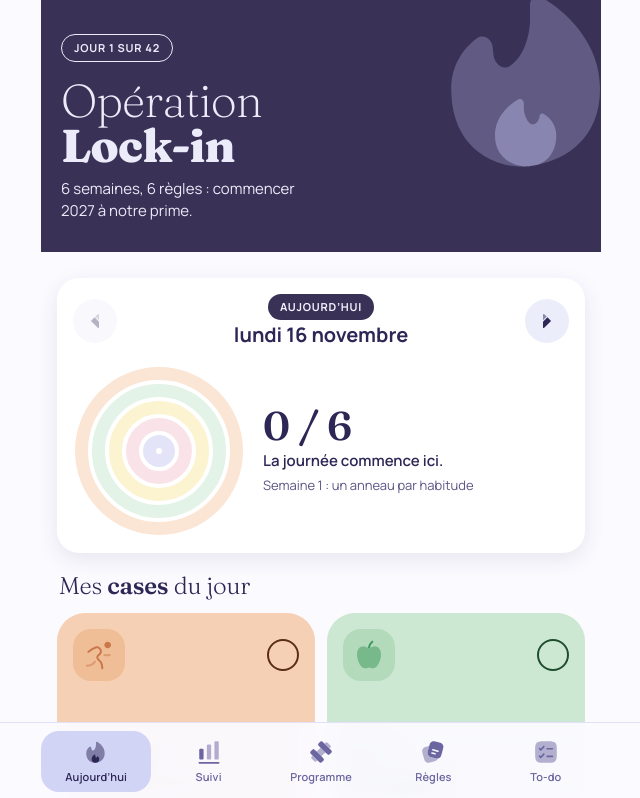
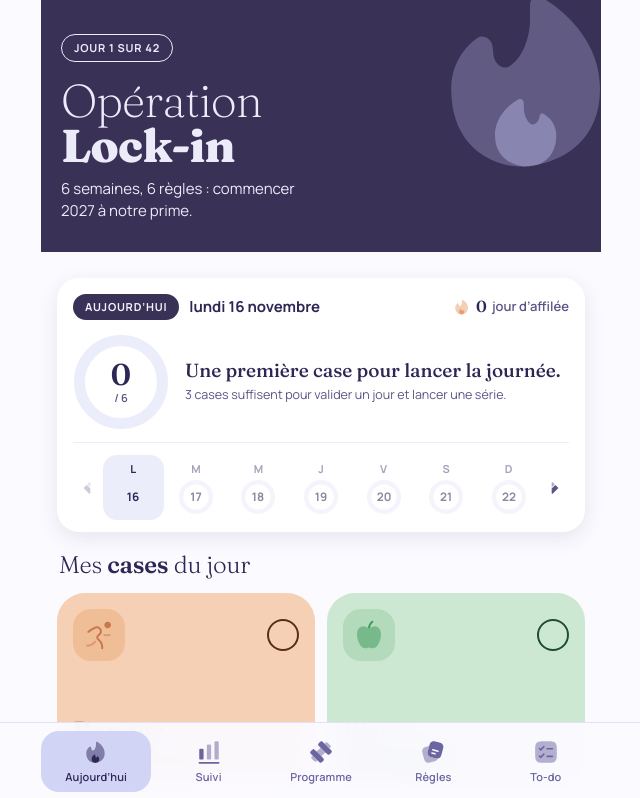
Before and after one commit to aurelie-droid/lock-in, a plain HTML site: page index.html in a window 1280 px wide. Shown: the top 798 px of the page, without its empty margins (319-959 px from the left). Drawn offline with Linux system fonts and the light colour scheme.

Commit message:
Progression : anneau du jour, semaine en 7 jours, capsules des semaines, animation fluide
Co-Authored-By: Claude Sonnet 5.5 <noreply@anthropic.com>
Claude-Session: https://claude.ai/code/session_014pGNguzEjPBR8fMB7xwN6G

```diff
--- a/index.html
+++ b/index.html
@@ -495,6 +495,48 @@ nav.tabs button .i{width:26px;height:26px}
 .rmsg{font-size:15px;color:var(--ink);font-weight:600}
 .rsub{font-size:13px;color:var(--wine)}
 .ringwrap .rings{width:150px;height:150px;flex:none}
+.prog{padding:16px 16px 12px}
+.ptop{display:flex;align-items:center;justify-content:space-between;gap:10px}
+.pl{display:flex;align-items:center;gap:10px;min-width:0}
+.pdate{font-size:15px;font-weight:700;color:var(--ink);white-space:nowrap;overflow:hidden;text-overflow:ellipsis}
+.pstreak{display:flex;align-items:center;gap:5px;font-size:13px;color:#5B5585;font-weight:600;white-space:nowrap}
+.pstreak .i{color:#E7A06F}
+.pstreak b{font-family:var(--serif);font-weight:600;font-size:16px;color:var(--ink)}
+.pmain{display:flex;align-items:center;gap:16px;margin-top:14px}
+.pring{position:relative;width:96px;height:96px;flex:none}
+.pring .rings{width:96px;height:96px;display:block}
+.pnum{position:absolute;inset:0;display:flex;flex-direction:column;align-items:center;justify-content:center;line-height:1}
+.pnum b{font-family:var(--serif);font-weight:600;font-size:30px;color:var(--ink);font-variation-settings:'SOFT' 100,'WONK' 1,'opsz' 144}
+.pnum i{font-style:normal;font-size:11px;color:#5B5585;font-weight:600;margin-top:2px}
+.pring.done{animation:ringpop .7s cubic-bezier(.34,1.56,.64,1)}
+@keyframes ringpop{0%{transform:scale(1)}45%{transform:scale(1.09)}100%{transform:scale(1)}}
+.ptxt{display:flex;flex-direction:column;gap:6px;min-width:0}
+.pmsg{font-family:var(--serif);font-weight:500;font-size:19px;line-height:1.2;color:var(--ink);font-variation-settings:'SOFT' 100,'WONK' 1,'opsz' 36}
+.phint{font-size:12.5px;color:#5B5585;line-height:1.35}
+.pweek{display:grid;grid-template-columns:28px repeat(7,1fr) 28px;gap:2px;align-items:center;margin-top:12px;padding-top:12px;border-top:1px solid #ECEDFB}
+.wnav{width:28px;height:36px;display:grid;place-items:center;color:#5B5585;border-radius:10px}
+.wnav:disabled{opacity:.3}
+.pday{display:flex;flex-direction:column;align-items:center;gap:3px;padding:6px 0 5px;border-radius:14px}
+.pday .dl{font-size:11px;font-weight:700;color:#5B5585}
+.pday .rings{width:36px;height:36px}
+.pday.sel{background:#ECEDFB}
+.pday.now .dl{color:var(--ink)}
+.pday.fut{opacity:.55}
+.sumcard{padding:16px}
+.sumtop{display:flex;align-items:flex-end;justify-content:space-between;gap:12px}
+.sbig{display:flex;align-items:baseline;gap:6px}
+.sbig b{font-family:var(--serif);font-weight:600;font-size:44px;line-height:.9;color:var(--ink);font-variation-settings:'SOFT' 100,'WONK' 1,'opsz' 144}
+.sbig span{font-size:13px;color:#5B5585;font-weight:600}
+.schips{display:flex;gap:6px}
+.schips span{display:flex;flex-direction:column;align-items:center;min-width:56px;padding:7px 8px;border-radius:14px;background:#F2F3FD;font-size:11px;color:#5B5585;font-weight:600;line-height:1.2}
+.schips b{font-family:var(--serif);font-weight:600;font-size:17px;color:var(--ink)}
+.caps{display:grid;grid-template-columns:repeat(6,1fr);gap:8px;margin-top:16px}
+.cap{display:flex;flex-direction:column;align-items:center;gap:6px}
+.cap .cb{position:relative;width:100%;height:56px;border-radius:18px;background:#ECEDFB;overflow:hidden}
+.cap .cf{position:absolute;inset:0;background:#B9BCF6;transform-origin:bottom;transform:scaleY(0);border-radius:0}
+.cap.now .cf{background:#8E92F0}
+.cap span{font-size:12px;font-weight:700;color:#5B5585}
+.cap.now span{color:var(--ink)}
 </style>
 </head>
 <body>
@@ -650,14 +692,31 @@ function banner(pill,title,sub,tone){const m=title.indexOf('Lock-in')>-1?'flame'
 
 function lockSvg(){return '<svg class="lock" viewBox="0 0 120 120" aria-hidden="true"><circle cx="60" cy="60" r="56" fill="#CFD1F5" opacity=".22"/><circle cx="60" cy="60" r="40" fill="#CFD1F5" opacity=".26"/><path d="M42 54V42a18 18 0 0 1 36 0v12" fill="none" stroke="#CFD1F5" stroke-width="9" stroke-linecap="round"/><rect x="32" y="52" width="56" height="42" rx="14" fill="#CFD1F5"/><circle cx="60" cy="68" r="6.5" fill="#3A3156"/><rect x="57" y="70" width="6" height="14" rx="3" fill="#3A3156"/><path d="M98 20l2.2 6.3 6.3 2.2-6.3 2.2-2.2 6.3-2.2-6.3-6.3-2.2 6.3-2.2z" fill="#CFD1F5"/><path d="M20 84l1.6 4.4 4.4 1.6-4.4 1.6-1.6 4.4-1.6-4.4-4.4-1.6 4.4-1.6z" fill="#CFD1F5"/></svg>';}
 
-function rings(size,stroke,gap,items,label){
-  const c=size/2;let h='<svg class="rings" viewBox="0 0 '+size+' '+size+'" role="img" aria-label="'+label+'">';
-  items.forEach((it,k)=>{const r=c-stroke/2-2-k*(stroke+gap),C=2*Math.PI*r,v=Math.max(0,Math.min(1,it.v));
-    h+='<circle cx="'+c+'" cy="'+c+'" r="'+r.toFixed(1)+'" fill="none" stroke="'+it.t+'" stroke-width="'+stroke+'"/>';
-    if(v>0.001)h+='<circle class="rg" cx="'+c+'" cy="'+c+'" r="'+r.toFixed(1)+'" fill="none" stroke="'+it.c+'" stroke-width="'+stroke+'" stroke-linecap="round" stroke-dasharray="'+(C*v).toFixed(1)+' '+C.toFixed(1)+'" transform="rotate(-90 '+c+' '+c+')"/>';});
-  return h+'</svg>';
+const SOFT='#A9ACF2',SOFT2='#8E92F0',TRACK='#ECEDFB';
+const PROG_LAST={};
+function ring1(size,stroke,frac,key,col,label,extra){
+  const c=size/2,r=c-stroke/2-1,C=2*Math.PI*r;
+  return '<svg class="rings" viewBox="0 0 '+size+' '+size+'" width="'+size+'" height="'+size+'" role="img" aria-label="'+label+'"><circle cx="'+c+'" cy="'+c+'" r="'+r.toFixed(1)+'" fill="none" stroke="'+TRACK+'" stroke-width="'+stroke+'"/><circle class="rg" data-k="'+key+'" data-f="'+frac.toFixed(3)+'" data-c="'+C.toFixed(2)+'" cx="'+c+'" cy="'+c+'" r="'+r.toFixed(1)+'" fill="none" stroke="'+col+'" stroke-width="'+stroke+'" stroke-linecap="round" stroke-dasharray="0 '+C.toFixed(2)+'" transform="rotate(-90 '+c+' '+c+')"/>'+(extra||'')+'</svg>';
 }
-const RING_COL={pe:['#E08A5A','#FBE6D6'],gr:['#4FB06F','#E3F3E7'],ye:['#E9C03A','#FCF3D0'],pi:['#E5809A','#FAE3E8'],la:['#5558BD','#E3E4F8'],bl:['#4A9BE0','#DDEEFB']};
+function animateProgress(){
+  const ease='cubic-bezier(.22,1,.36,1)';
+  document.querySelectorAll('.rg').forEach(el=>{
+    const k=el.dataset.k,f=+el.dataset.f,C=+el.dataset.c,from=PROG_LAST[k]||0;
+    el.style.transition='none';el.setAttribute('stroke-dasharray',(C*from).toFixed(2)+' '+C);
+    el.setAttribute('stroke-linecap',(f<0.01&&from<0.01)?'butt':'round');
+    void el.getBoundingClientRect();
+    el.style.transition='stroke-dasharray .95s '+ease;el.setAttribute('stroke-dasharray',(C*f).toFixed(2)+' '+C);
+    PROG_LAST[k]=f;
+  });
+  document.querySelectorAll('.cf').forEach(el=>{
+    const k=el.dataset.k,f=+el.dataset.f,from=PROG_LAST[k]||0;
+    el.style.transition='none';el.style.transform='scaleY('+from+')';
+    void el.getBoundingClientRect();
+    el.style.transition='transform .95s '+ease;el.style.transform='scaleY('+f+')';
+    PROG_LAST[k]=f;
+  });
+}
+const streakDays=()=>{let t=todayIdx();if(t<0)return 0;let i=Math.min(t,N-1),c=0;if(score(i)<3)i--;for(;i>=0&&score(i)>=3;i--)c++;return c;};
 function viewToday(){
   const t=todayIdx(),i=sel,ok=i<=t,s=score(i),x=xp(),l=level(x);
   const nextX=LEVELS[l+1]?LEVELS[l+1][0]:null;
@@ -665,10 +724,12 @@ function viewToday(){
   const msg=['La journée commence ici.','C’est lancé.','Ça prend forme.','À mi-chemin.','Belle lancée.','Plus qu’une case.','Journée parfaite.'][s];
   const dayPill=t<0?'Départ le 16 novembre':(t>=N?'Challenge terminé':'Jour '+(Math.min(t,N-1)+1)+' sur '+N);
   let h=banner(dayPill,'<span class="l">Opération</span><br>Lock-in','6 semaines, 6 règles : commencer 2027 à notre prime.','la3');
-  h+='<section class="block"><div class="card"><div class="daynav"><button class="circ" data-act="day" data-d="-1" aria-label="Jour précédent"'+(i<=0?' disabled':'')+'>'+ic('chevL')+'</button><div class="lbl">'+(i===t?'<span class="pill red">Aujourd’hui</span>':'<span class="pill">Jour '+(i+1)+'</span>')+'<b>'+fmt(i)+'</b></div><button class="circ" data-act="day" data-d="1" aria-label="Jour suivant"'+(i>=N-1?' disabled':'')+'>'+ic('chevR')+'</button></div>';
-  const wk=Math.floor(i/7),wd=range(7).map(k=>wk*7+k).filter(x=>x<N&&x<=Math.max(t,i));
-  const ritems=HAB.map(b=>({v:range(7).filter(k=>has(wk*7+k,b.id)).length/7,c:RING_COL[b.fam][0],t:RING_COL[b.fam][1]}));
-  h+='<div class="score rscore"><div class="rwrap">'+rings(172,13,4,ritems,'Habitudes de la semaine, un anneau par habitude')+'</div><div class="rtxt"><b>'+s+' / 6</b><span class="rmsg">'+msg+'</span><span class="rsub">Semaine '+(wk+1)+' : un anneau par habitude</span></div></div></div></section>';
+  const wk=Math.floor(i/7),rest=6-s,stk=streakDays();
+  const msg2=s===6?'Journée parfaite. Bravo.':(s===0?'Une première case pour lancer la journée.':'Encore '+rest+(rest>1?' cases':' case')+' pour une journée parfaite.');
+  const DL=['L','M','M','J','V','S','D'];
+  h+='<section class="block"><div class="card prog"><div class="ptop"><div class="pl">'+(i===t?'<span class="pill red">Aujourd’hui</span>':'<span class="pill">Jour '+(i+1)+'</span>')+'<span class="pdate">'+fmt(i)+'</span></div><span class="pstreak">'+ic('flame',18)+'<b>'+stk+'</b> '+(stk>1?'jours':'jour')+' d’affilée</span></div>';
+  h+='<div class="pmain"><div class="pring'+(s===6?' done':'')+'">'+ring1(96,11,s/6,'day'+i,s===6?SOFT2:SOFT,'Cases du jour : '+s+' sur 6')+'<span class="pnum"><b>'+s+'</b><i>/ 6</i></span></div><div class="ptxt"><span class="pmsg">'+msg2+'</span><span class="phint">'+(stk>0?'Garde le fil : 3 cases suffisent pour valider un jour.':'3 cases suffisent pour valider un jour et lancer une série.')+'</span></div></div>';
+  h+='<div class="pweek"><button class="wnav" data-act="day" data-d="-7" aria-label="Semaine précédente"'+(wk<=0?' disabled':'')+'>'+ic('chevL',20)+'</button>'+range(7).map(k=>{const di=wk*7+k;if(di>=N)return '<span></span>';const sc=score(di);return '<button class="pday'+(di===i?' sel':'')+(di===t?' now':'')+(di>t?' fut':'')+'" data-act="seld" data-i="'+di+'" aria-label="'+fmt(di)+', '+sc+' cases sur 6"><span class="dl">'+DL[k]+'</span>'+ring1(40,5,sc/6,'w'+di,SOFT,'',`<text x="20" y="24.5" text-anchor="middle" font-size="13" font-weight="700" fill="#2D2756">${dateOf(di).getUTCDate()}</text>`)+'</button>';}).join('')+'<button class="wnav" data-act="day" data-d="7" aria-label="Semaine suivante"'+(wk>=5?' disabled':'')+'>'+ic('chevR',20)+'</button></div></div></section>';
   h+='<section class="block"><div class="sec-title"><h3>Mes <span class="k">cases</span> du jour</h3></div><div class="tiles">';
   HAB.forEach((b,k)=>{const on=has(i,b.id);h+='<button class="tile ccard '+b.tone+(on?' on':'')+'" data-act="tick" data-h="'+b.id+'" aria-pressed="'+on+'"><span class="top"><span class="ico">'+ic(b.icon)+'</span><span class="chk">'+ic('check',16)+'</span></span><span class="tt">'+(b.k===1?'<b>'+b.t1+'</b><span class="l">'+b.t2+'</span>':'<span class="l">'+b.t1+'</span><b>'+b.t2+'</b>')+(b.sub?'<span class="sub">'+b.sub+'</span>':'')+'</span></button>';});
   const w=Math.floor(i/7),rc=renfoWeek(w),ron=has(i,'renfo');
@@ -685,7 +746,8 @@ function viewSuivi(){
   const active=range(N).filter(i=>D(i).length>0).length;
   const weeksOk=range(6).filter(w=>renfoWeek(w)>=3).length;
   let h=banner('Mon suivi','<span class="l">Mes</span><br>progrès','Chaque case compte. Regarde le chemin parcouru.','la2');
-  h+='<section class="block"><div class="card ringwrap">'+rings(176,11,3,range(6).map(w=>({v:range(7).reduce((a,k)=>a+score(w*7+k),0)/42,c:['#2D2756','#3A3156','#5558BD','#6B6FD6','#8E92F0','#B9BCF0'][w],t:'#EEEFFC'})),'Six anneaux, un par semaine')+'<div class="stats-mini"><div><b>'+el+' / '+N+'</b><span>jours écoulés, un anneau par semaine</span></div><div><b>'+perfect+'</b><span>journées parfaites</span></div><div><b>'+weeksOk+' / 6</b><span>semaines à 3 séances</span></div></div></div></section>';
+  const stk=streakDays(),curW=Math.max(0,Math.min(Math.floor(t/7),5));
+  h+='<section class="block"><div class="card sumcard"><div class="sumtop"><div class="sbig"><b>'+el+'</b><span>/ '+N+' jours</span></div><div class="schips"><span><b>'+stk+'</b>série</span><span><b>'+perfect+'</b>parfaites</span><span><b>'+weeksOk+'/6</b>renfo</span></div></div><div class="caps">'+range(6).map(w=>{const f=range(7).reduce((a,k)=>a+score(w*7+k),0)/42;return '<div class="cap'+(w===curW&&t>=0?' now':'')+'"><div class="cb"><i class="cf" data-k="cap'+w+'" data-f="'+f.toFixed(3)+'"></i></div><span>S'+(w+1)+'</span></div>';}).join('')+'</div></div></section>';
   h+='<section class="block"><div class="sec-title"><h3>Mes <span class="k">6 semaines</span></h3></div><div class="card"><div class="cal"><span></span>'+['L','M','M','J','V','S','D'].map(d=>'<span class="dow">'+d+'</span>').join('')+'<span class="dow">Renfo</span>';
   for(let w=0;w<6;w++){
     h+='<span class="wk">S'+(w+1)+'</span>';
@@ -740,6 +802,7 @@ function render(){
   document.getElementById('tabs').innerHTML=TABS.map(t=>'<button class="'+(t[0]===tab?'on':'')+'" data-act="tab" data-v="'+t[0]+'" aria-current="'+(t[0]===tab)+'">'+ic(t[2],26)+t[1]+'</button>').join('');
   document.title='Lock-in pastel';
   window.scrollTo(0,y);
+  animateProgress();
 }
 function go(t){tab=t;try{history.replaceState(null,'','#'+t);}catch(e){try{location.hash=t;}catch(e2){}}window.scrollTo(0,0);render();}
 
@@ -749,6 +812,7 @@ document.addEventListener('click',function(e){
   const a=el.dataset.act;
   if(a==='tab'){go(el.dataset.v);return;}
   if(a==='day'){sel=Math.max(0,Math.min(N-1,sel+Number(el.dataset.d)));render();return;}
+  if(a==='seld'){sel=Number(el.dataset.i);render();return;}
   if(a==='goto'){sel=Number(el.dataset.i);go('aujourdhui');return;}
   if(a==='tick'){
     const t=todayIdx();if(sel>t){toast('Ce jour n’est pas encore arrivé');return;}
```
